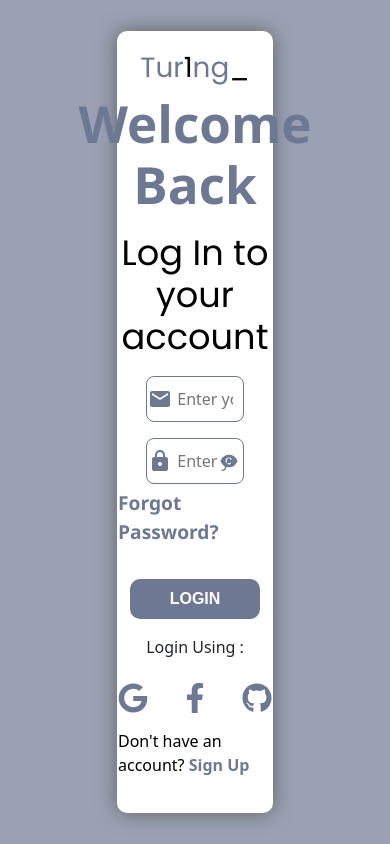
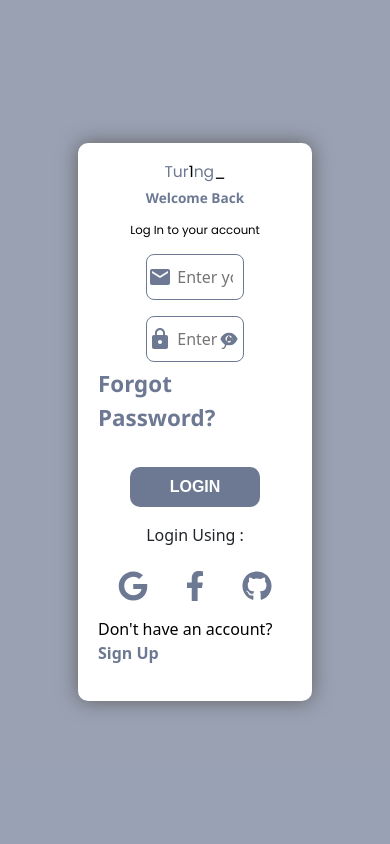
Before and after one commit to AtriSukul1508/Njack_Hack_It_Out-Tur1ng-, a React (Create React App) app in the folder tur1ng/: page /login in a window 390 px wide. Built offline with nearby package versions, Linux system fonts and the light colour scheme; a web font is replaced by a local one.

Commit message:
changes are made in login and signup page to make them responsive

```diff
--- a/tur1ng/src/styles/login.css
+++ b/tur1ng/src/styles/login.css
@@ -14,6 +14,9 @@
   align-items: center;
   background-color: #6d7993b2;
 }
+.heading_title{
+  font-size: 4vw;
+}
 
 .container_reset__pass {
   width: 40vw;
@@ -29,7 +32,7 @@
 }
 
 .container_login {
-  width: 40vw;
+  width: 60vw;
   display: flex;
   gap: 5px;
   justify-content: center;
@@ -132,7 +135,7 @@ input:not([type="submit"]):focus {
 .welcome_msg {
   font-family: "Segoe UI", Tahoma, Geneva, Verdana, sans-serif;
   font-weight: bold;
-  font-size: 3.2rem;
+  font-size: 3.5vw;
   color: #6d7993;
   margin-bottom: 1rem;
 }
@@ -142,7 +145,7 @@ input:not([type="submit"]):focus {
   text-decoration: none;
   font-family: "Segoe UI", Tahoma, Geneva, Verdana, sans-serif;
   font-weight: bold;
-  font-size: 1.2rem;
+  font-size: 1.4rem;
   color: #6d7993;
   margin-bottom: 1rem;
   cursor: pointer;
@@ -164,7 +167,7 @@ input:not([type="submit"]):focus {
 .login_msg {
   font-family: poppins;
   margin: 0.8rem 0;
-  font-size: 2.2rem;
+  font-size: 3vw;
   color: black;
 }
 
--- a/tur1ng/src/styles/signup.css
+++ b/tur1ng/src/styles/signup.css
@@ -14,7 +14,7 @@
 }
 
 .signup__container{
-    width: 40vw;
+    width: 60vw;
     display: flex;
     justify-content: center;
     align-items: center;
```
Also changed, not shown: 2 other files (tests, documents, lock files or other folders).
